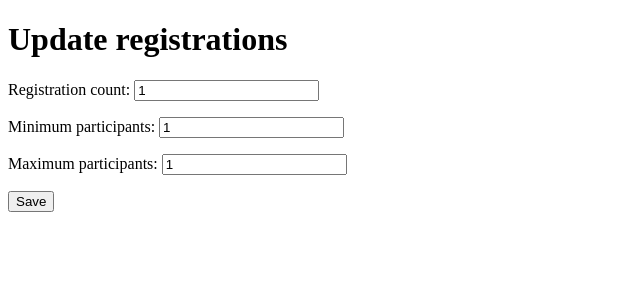
After one commit to Nonka-geo/afa-activity-manager, a Django app: page /activities/1/registrations/ in a window 1280 px wide. The commit adds this page. Shown: the top 300 px of the page, without its empty margins (0-640 px from the left). Run offline with Django 5.2, Linux system fonts and the light colour scheme; a user stored in the database is signed in; tables that the repository leaves empty hold one stand-in row (values such as "Sample post").

Commit message:
Add registration updates and snapshots for Issue 6

```diff
--- a/apps/activities/forms.py
+++ b/apps/activities/forms.py
@@ -19,3 +19,13 @@ class ActivityForm(forms.ModelForm):
             "school_year",
             "notes",
         ]
+
+
+class RegistrationUpdateForm(forms.ModelForm):
+    class Meta:
+        model = Activity
+        fields = [
+            "registration_count",
+            "minimum_participants",
+            "maximum_participants",
+        ]
--- a/apps/activities/models.py
+++ b/apps/activities/models.py
@@ -74,3 +74,22 @@ class Activity(models.Model):
         from django.urls import reverse
 
         return reverse("activities:detail", kwargs={"pk": self.pk})
+
+
+class ActivitySnapshot(models.Model):
+    activity = models.ForeignKey(
+        Activity,
+        on_delete=models.CASCADE,
+        related_name="snapshots",
+    )
+    actor = models.ForeignKey(
+        "auth.User",
+        on_delete=models.PROTECT,
+        related_name="activity_snapshots",
+    )
+    registration_count = models.PositiveIntegerField()
+    status = models.CharField(max_length=20)
+    created_at = models.DateTimeField(auto_now_add=True)
+
+    class Meta:
+        ordering = ["-created_at", "-pk"]
--- a/apps/activities/urls.py
+++ b/apps/activities/urls.py
@@ -11,5 +11,6 @@ urlpatterns = [
     path("create/", views.ActivityCreateView.as_view(), name="create"),
     path("<int:pk>/", views.ActivityDetailView.as_view(), name="detail"),
     path("<int:pk>/edit/", views.ActivityUpdateView.as_view(), name="edit"),
+    path("<int:pk>/registrations/", views.RegistrationUpdateView.as_view(), name="registrations"),
     path("<int:pk>/archive/", views.archive_activity, name="archive"),
 ]
--- a/apps/activities/views.py
+++ b/apps/activities/views.py
@@ -1,11 +1,12 @@
 from django.contrib.auth.mixins import LoginRequiredMixin, PermissionRequiredMixin
 from django.contrib.auth.views import redirect_to_login
 from django.contrib.messages.views import SuccessMessageMixin
+from django.db import transaction
 from django.shortcuts import get_object_or_404, redirect, render
 from django.views.generic import CreateView, DetailView, ListView, UpdateView
 
-from .forms import ActivityForm
-from .models import Activity
+from .forms import ActivityForm, RegistrationUpdateForm
+from .models import Activity, ActivitySnapshot
 
 
 class ActivityPermissionMixin(LoginRequiredMixin, PermissionRequiredMixin):
@@ -70,6 +71,50 @@ class ActivityUpdateView(ActivityPermissionMixin, SuccessMessageMixin, UpdateVie
         return self.object.get_absolute_url()
 
 
+class RegistrationUpdateView(ActivityPermissionMixin, UpdateView):
+    model = Activity
+    form_class = RegistrationUpdateForm
+    permission_required = "activities.change_activity"
+    template_name = "activities/registration_form.html"
+
+    def form_valid(self, form):
+        with transaction.atomic():
+            activity = Activity.objects.select_for_update().get(pk=self.object.pk)
+            previous_values = (
+                activity.registration_count,
+                activity.minimum_participants,
+                activity.maximum_participants,
+            )
+            activity.registration_count = form.cleaned_data["registration_count"]
+            activity.minimum_participants = form.cleaned_data["minimum_participants"]
+            activity.maximum_participants = form.cleaned_data["maximum_participants"]
+            current_values = (
+                activity.registration_count,
+                activity.minimum_participants,
+                activity.maximum_participants,
+            )
+            if current_values != previous_values:
+                activity.full_clean()
+                activity.save(
+                    update_fields=[
+                        "registration_count",
+                        "minimum_participants",
+                        "maximum_participants",
+                    ]
+                )
+                ActivitySnapshot.objects.create(
+                    activity=activity,
+                    actor=self.request.user,
+                    registration_count=activity.registration_count,
+                    status=str(activity.status),
+                )
+            self.object = activity
+        return super().form_valid(form)
+
+    def get_success_url(self):
+        return self.object.get_absolute_url()
+
+
 def archive_activity(request, pk):
     if not request.user.is_authenticated:
         from django.contrib.auth.views import redirect_to_login
--- a/templates/activities/activity_detail.html
+++ b/templates/activities/activity_detail.html
@@ -19,6 +19,7 @@
             <dt>Archived</dt><dd>{{ activity.is_archived }}</dd>
         </dl>
         {% if perms.activities.change_activity %}<a href="{% url 'activities:edit' activity.pk %}">Edit</a>{% endif %}
+        {% if perms.activities.change_activity %}<a href="{% url 'activities:registrations' activity.pk %}">Update registrations</a>{% endif %}
         {% if perms.activities.change_activity and not activity.is_archived %}
             <a href="{% url 'activities:archive' activity.pk %}">Archive</a>
         {% endif %}
--- /dev/null
+++ b/templates/activities/registration_form.html
@@ -0,0 +1,14 @@
+<!doctype html>
+<html lang="en">
+<head><meta charset="utf-8"><title>Update registrations</title></head>
+<body>
+    <main>
+        <h1>Update registrations</h1>
+        <form method="post">
+            {% csrf_token %}
+            {{ form.as_p }}
+            <button type="submit">Save</button>
+        </form>
+    </main>
+</body>
+</html>
```
Also changed, not shown: tests/test_registration_updates.py (added, +159 -0 lines), apps/activities/migrations/0003_activitysnapshot.py (added).
